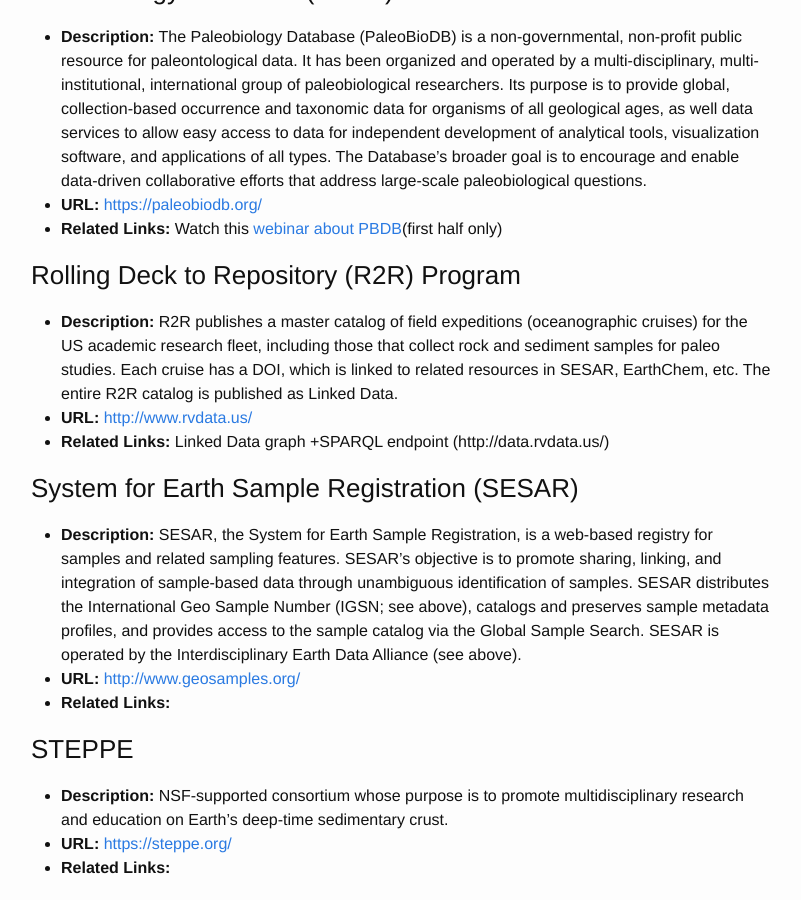
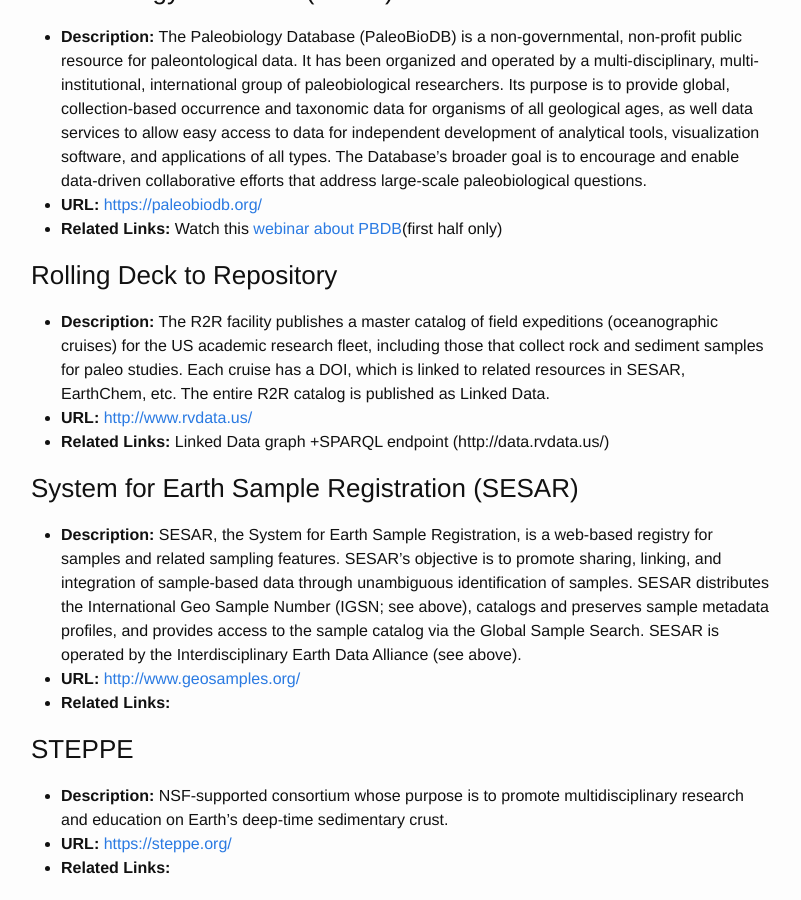
Before and after one commit to cyber4paleo/cyber4paleo.github.io, a Jekyll site: the page built from _resources/CommunityResourceList.md, in a window 1280 px wide and 900 px high, scrolled down 3793 px. Shown: the whole window, without its empty margins (239-1040 px from the left). Built offline with Jekyll 4.4.1, drawn with Linux system fonts in a browser that asks for light colours; some of the changed text lies outside the part shown.

Commit message:
Update CommunityResourceList.md

```diff
--- a/_resources/CommunityResourceList.md
+++ b/_resources/CommunityResourceList.md
@@ -119,9 +119,9 @@ Please see this <a href="http://bit.ly/1r4AqLN">EarthCube Tools presentation</a>
 * <b>Related Links:</b> Watch this <a>webinar about PBDB</a>(first half only)
 
 
-### Rolling Deck to Repository (R2R) Program
+### Rolling Deck to Repository
 
-* <b>Description:</b> R2R publishes a master catalog of field expeditions (oceanographic cruises) for the US academic research fleet, including those that collect rock and sediment samples for paleo studies.  Each cruise has a DOI, which is linked to related resources in SESAR, EarthChem, etc.  The entire R2R catalog is published as Linked Data.
+* <b>Description:</b> The R2R facility publishes a master catalog of field expeditions (oceanographic cruises) for the US academic research fleet, including those that collect rock and sediment samples for paleo studies.  Each cruise has a DOI, which is linked to related resources in SESAR, EarthChem, etc.  The entire R2R catalog is published as Linked Data.
 * <b>URL:</b> <a>http://www.rvdata.us/</a>
 * <b>Related Links:</b> Linked Data graph +SPARQL endpoint (http://data.rvdata.us/)
 
```
